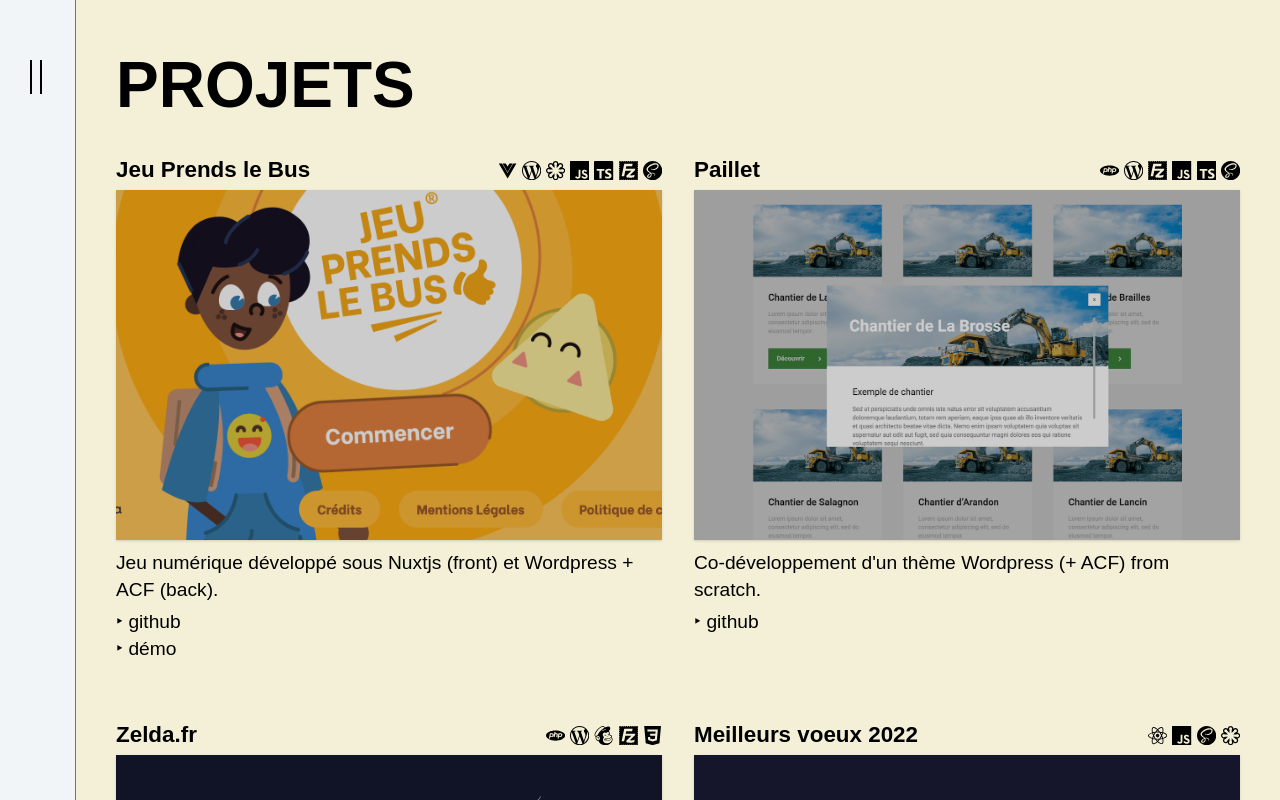
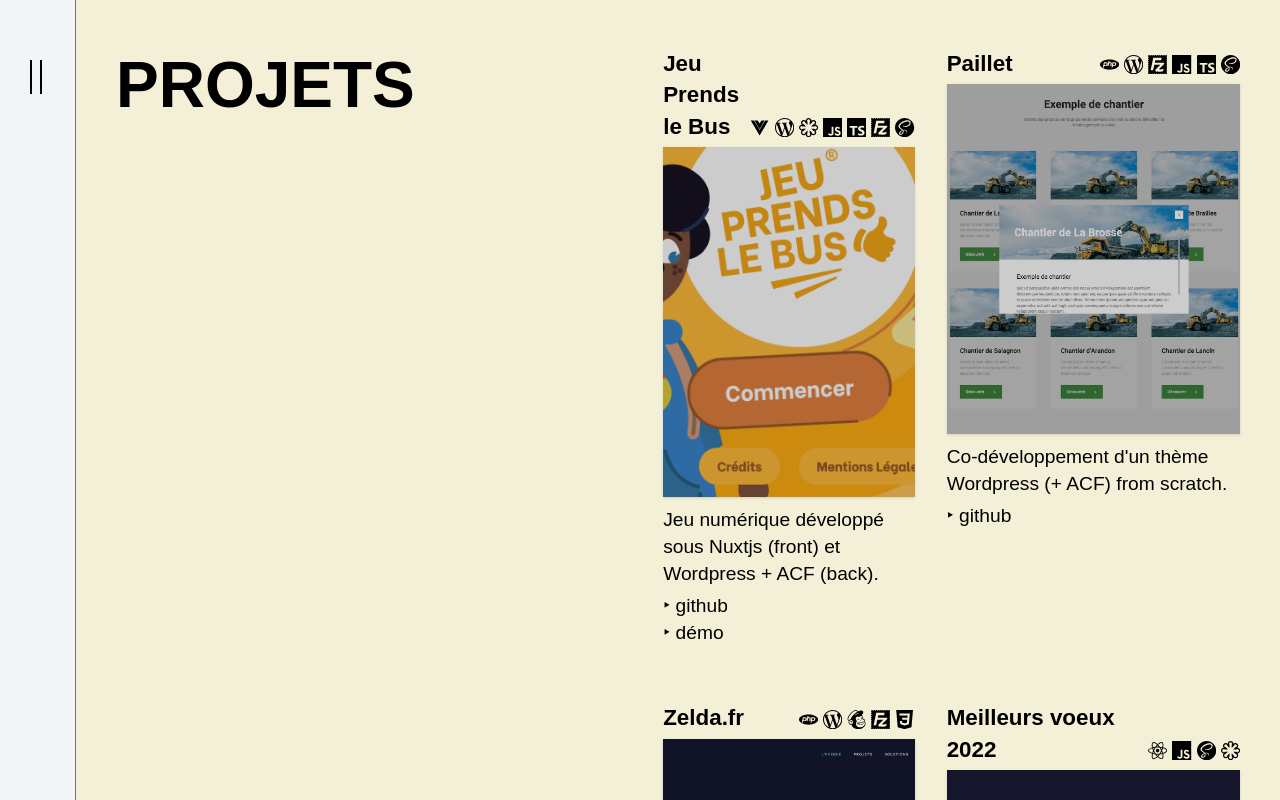
Before and after one commit to idrissdiakite/portfolio-react, a React (Create React App) app: page /projets in a window 1280 px wide. Shown: the top 800 px of the page. Built offline with nearby package versions, Linux system fonts and the light colour scheme; a web font is replaced by a local one.

Commit message:
💩 [PAGES] Improve code structure

```diff
--- a/src/pages/Contact/index.jsx
+++ b/src/pages/Contact/index.jsx
@@ -14,7 +14,7 @@ const Contact = () => {
     >
       <section className="contact">
         <h1>Contact</h1>
-          <Details />
+        <Details />
       </section>
     </motion.div>
   )
--- a/src/pages/Experiences/index.jsx
+++ b/src/pages/Experiences/index.jsx
@@ -1,7 +1,6 @@
 import React from "react";
 import { motion } from "framer-motion";
 import Jobs from "../../components/Jobs";
-
 import "./style.scss";
 
 const Experience = () => {
--- a/src/pages/Presentation/index.jsx
+++ b/src/pages/Presentation/index.jsx
@@ -1,7 +1,6 @@
 import React from "react";
 import { motion } from "framer-motion";
 import Infos from "../../components/Infos";
-
 import "./style.scss";
 
 const Presentation = () => {
--- a/src/pages/Projects/index.jsx
+++ b/src/pages/Projects/index.jsx
@@ -1,7 +1,6 @@
 import React from "react";
 import { motion } from "framer-motion";
 import Cards from "../../components/Cards";
-
 import "./style.scss";
 
 const Projects = () => {
@@ -12,7 +11,7 @@ const Projects = () => {
       variants={variants}
       transition={pageTransition}
     >
-      <section className="my-projects">
+      <section className="projects">
         <h1>Projets</h1>
         <Cards />
       </section>
--- a/src/pages/Projects/style.scss
+++ b/src/pages/Projects/style.scss
@@ -1,6 +1,6 @@
 @import "./../../styles/settings";
 
-.my-projects {
+.projects {
   background-color: $bg-2;
 
   p {
```
